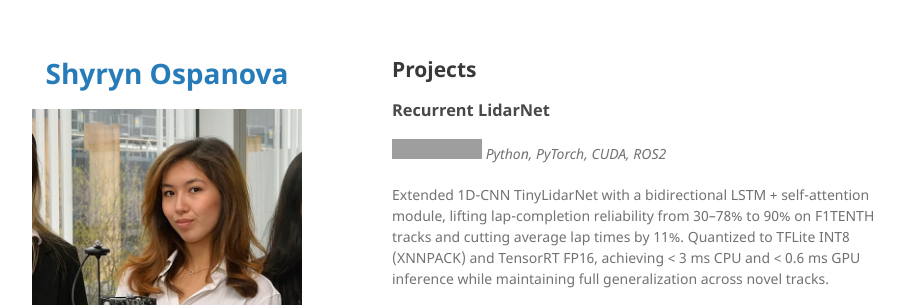
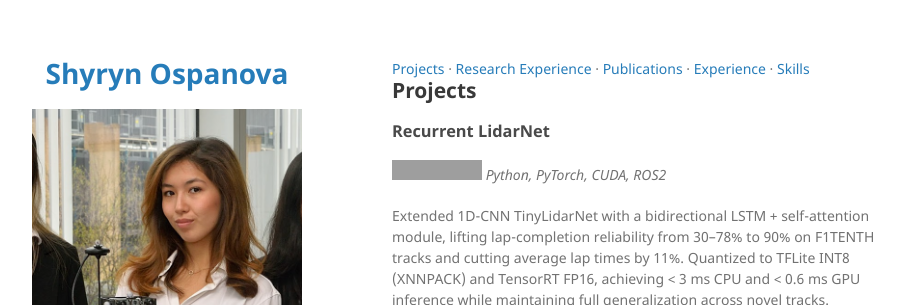
Before and after one commit to re1null0/portfolio.io, a Jekyll site: the page built from index.md, in a window 1280 px wide and 900 px high, cut to the strip 0-305 px from the top of the window. Shown: the whole strip, without its empty margins (178-1082 px from the left). Built offline with Jekyll 4.4.1, drawn with Linux system fonts in a browser that asks for light colours; grey boxes are pictures that could not be loaded.

Commit message:
Update index.md

```diff
--- a/index.md
+++ b/index.md
@@ -1,8 +1,15 @@
 ---
 layout: default
 ---
+<nav class="section-nav">
+  <a href="#projects">Projects</a> ·
+  <a href="#research">Research Experience</a> ·
+  <a href="#pubs">Publications</a> ·
+  <a href="#work">Experience</a> ·
+  <a href="#skills">Skills</a>
+</nav>
 
-## Projects
+## Projects {#projects}
 
 ### Recurrent LidarNet
 [![View on GitHub](https://img.shields.io/badge/GitHub-View_on_GitHub-blue?logo=GitHub)](https://github.com/re1null0)
@@ -107,7 +114,7 @@ Produced the first public curriculum on Neural Networks and Computer Vision (Ope
 </div>
 ---
 
-## Research Experience
+## Research Experience {#research}
 
 ### Institute of Smart Systems and Artificial Intelligence | Research Intern
 *Jun 2021 – Aug 2021*
@@ -224,7 +231,7 @@ Produced the first public curriculum on Neural Networks and Computer Vision (Ope
 
 ---
 
-## Skills
+## Skills {#skills}
 
 **Languages:** Python, R, MATLAB, NoSQL, SQL, HTML/CSS, Java
 
```
Also changed, not shown: other parts of index.md (+2 -2 lines).
